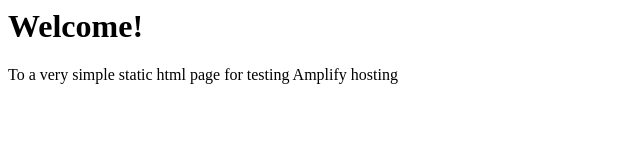
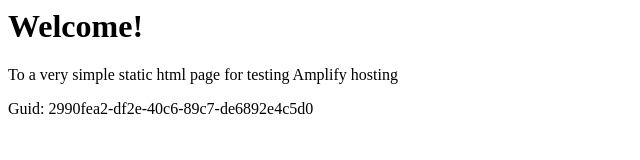
Before and after one commit to aws-aemilia-gru/Github-PR-Commit-Integration-Test-DoNotTouch-GithubWebhookPreviewCanaryTest-v1-prod-sa-east-1, a website: page src/index.html in a window 1280 px wide. Shown: the whole page, without its empty margins (0-640 px from the left). Drawn offline with Linux system fonts and the light colour scheme.

Commit message:
commit from integ tests

```diff
--- a/src/index.html
+++ b/src/index.html
@@ -1,3 +1,5 @@
+
+
 <html lang="en">
 
 <head>
@@ -10,6 +12,6 @@
 <body>
     <h1>Welcome!</h1>
     <p>To a very simple static html page for testing Amplify hosting</p>
-</body>
+    <p>Guid: 2990fea2-df2e-40c6-89c7-de6892e4c5d0</p></body>
 
 </html>
```
